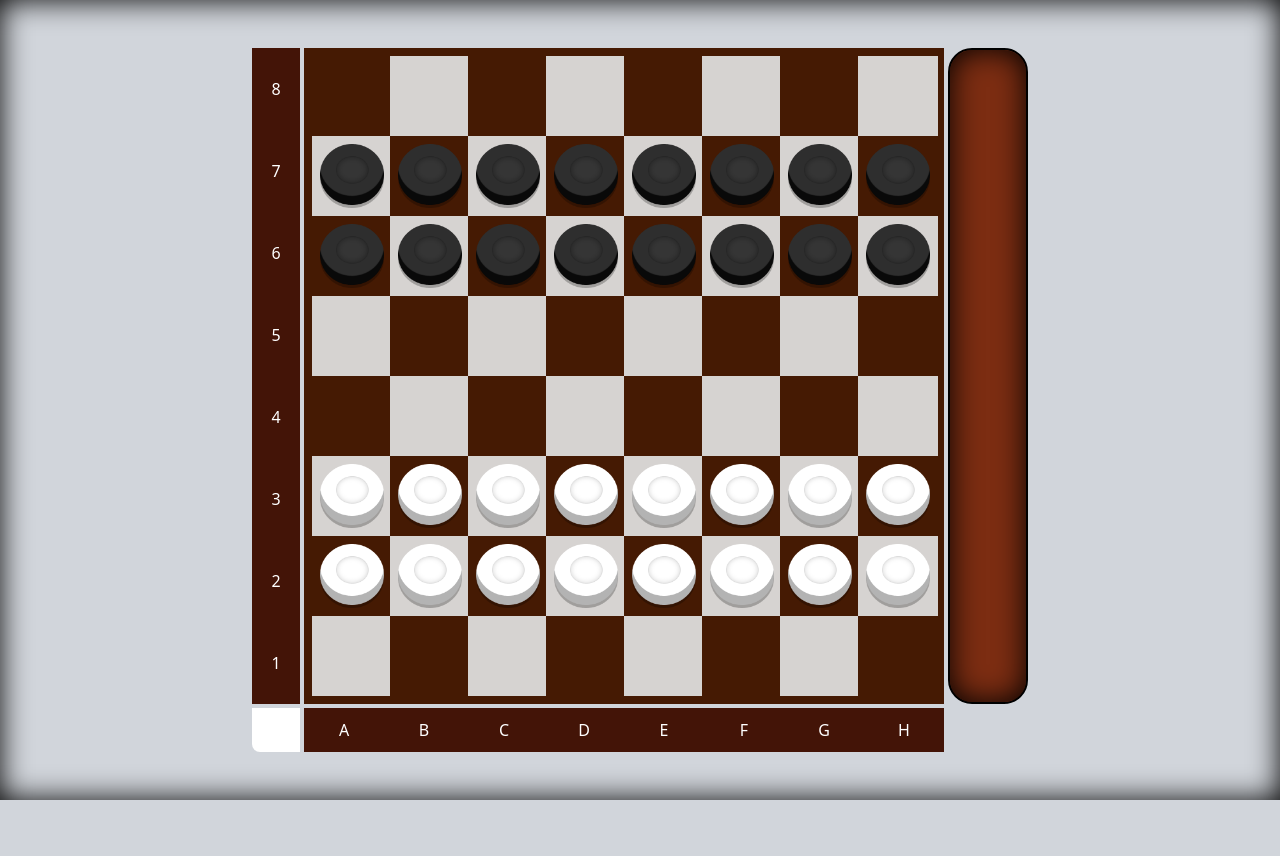
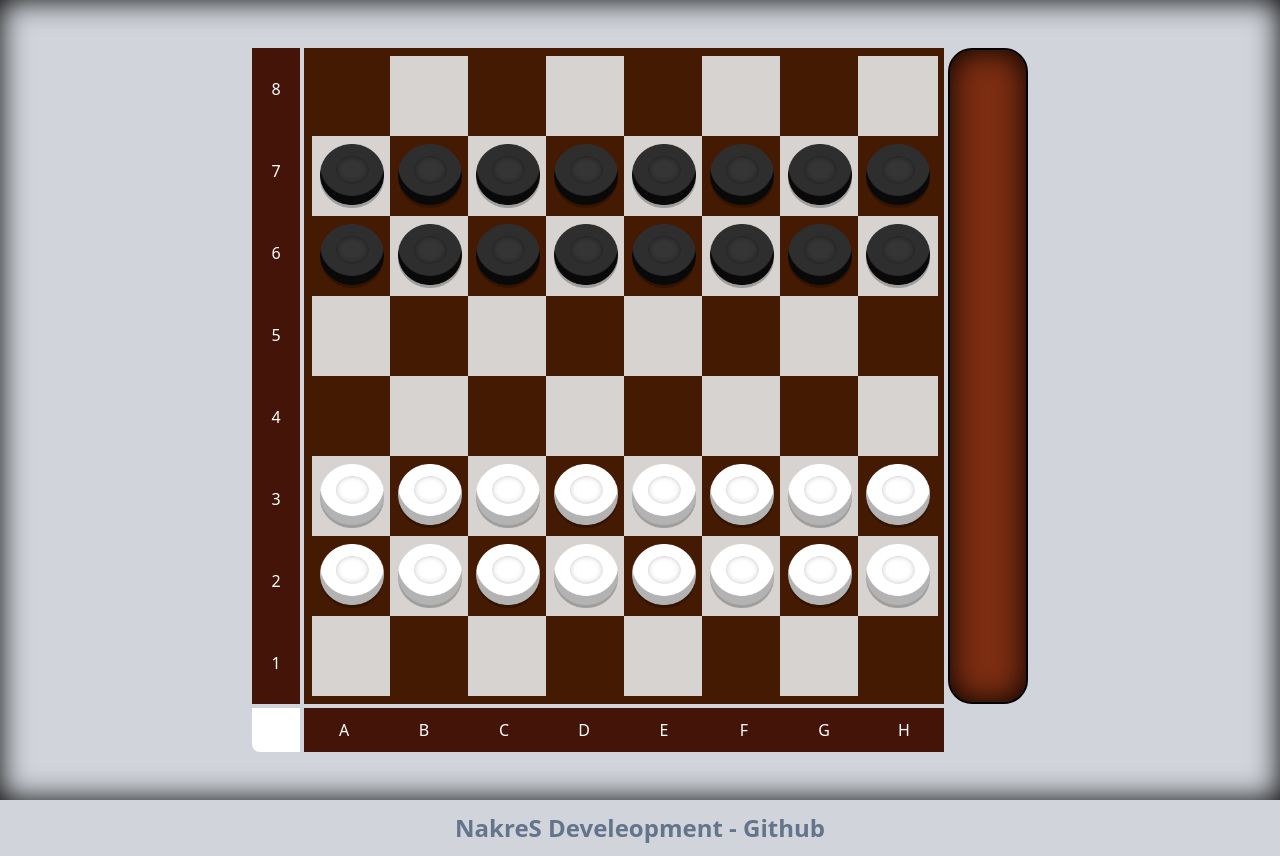
Before and after one commit to NNakreSS/turkish-checkers-game, a React (Vite) app: page / in a window 1280 px wide. Before the commit the page ends 800 px from the top, so only its background shows below. Built offline with nearby package versions, Linux system fonts and the light colour scheme.

Commit message:
add footer and gh pages

```diff
--- a/package.json
+++ b/package.json
@@ -1,4 +1,5 @@
 {
+  "homepage": "https://nnakress.github.io/turkish-checkers-game/",
   "name": "turkish-checkers-game",
   "private": true,
   "version": "0.0.0",
@@ -7,12 +8,15 @@
     "dev": "vite",
     "build": "vite build",
     "lint": "eslint . --ext js,jsx --report-unused-disable-directives --max-warnings 0",
-    "preview": "vite preview"
+    "preview": "vite preview",
+    "predeploy" : "npm run build",
+    "deploy": "gh-pages -d dist"
   },
   "dependencies": {
     "@reduxjs/toolkit": "^2.1.0",
     "autoprefixer": "^10.4.17",
     "classnames": "^2.5.1",
+    "gh-pages": "^6.1.1",
     "postcss": "^8.4.33",
     "react": "^18.2.0",
     "react-dnd": "^16.0.1",
--- a/src/App.jsx
+++ b/src/App.jsx
@@ -11,9 +11,14 @@ function App() {
   const winner = useSelector(checkersSelector).winner;
   return (
     <>
+      {winner && <EndGame />}
       <ToastContainer />
-      {winner && <EndGame />}
       <Board />
+      <footer className="p-3 flex justify-center items-center text-2xl font-bold text-slate-500">
+        <a href="https://github.com/NNakreSS/turkish-checkers-game">
+          NakreS Develeopment - Github
+        </a>
+      </footer>
     </>
   );
 }
--- a/src/components/EndGame/index.jsx
+++ b/src/components/EndGame/index.jsx
@@ -18,7 +18,7 @@ const EndGame = () => {
   };
 
   return (
-    <div className="absolute w-screen h-screen bg-black/60 z-50 top-0 left-0 flex justify-center items-center">
+    <div className="absolute w-[100%] h-[100%] bg-black/60 z-50 top-0 left-0 flex justify-center items-center">
       <div className="bg-white rounded-md p-5 min-w-96 flex flex-wrap flex-col items-center relative shadow-lg shadow-white/50">
         <span className="text-5xl text-green-500 font-bold">Kazanan</span>
         <span
```
Also changed, not shown: vite.config.js (+4 -3 lines), 1 other file (tests, documents, lock files or other folders).
